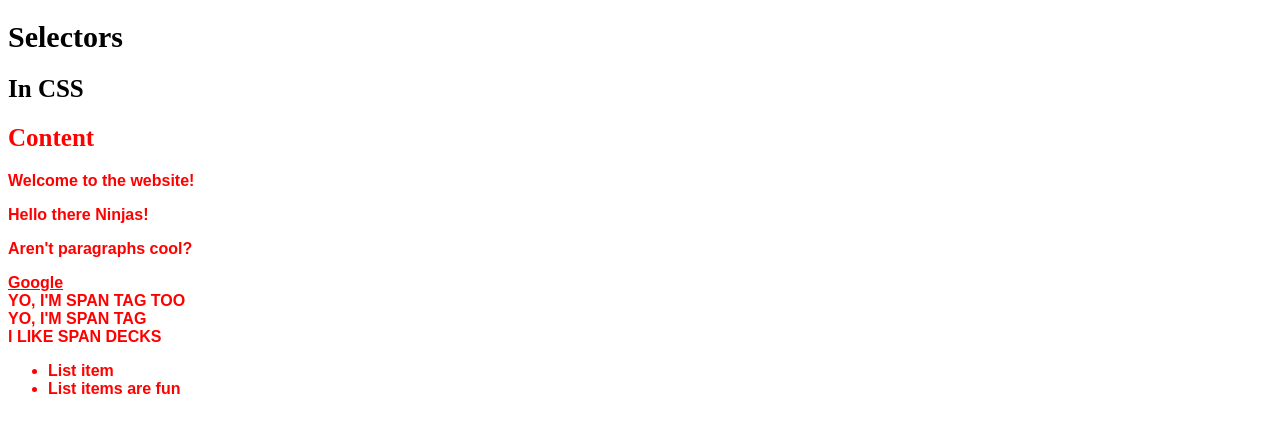
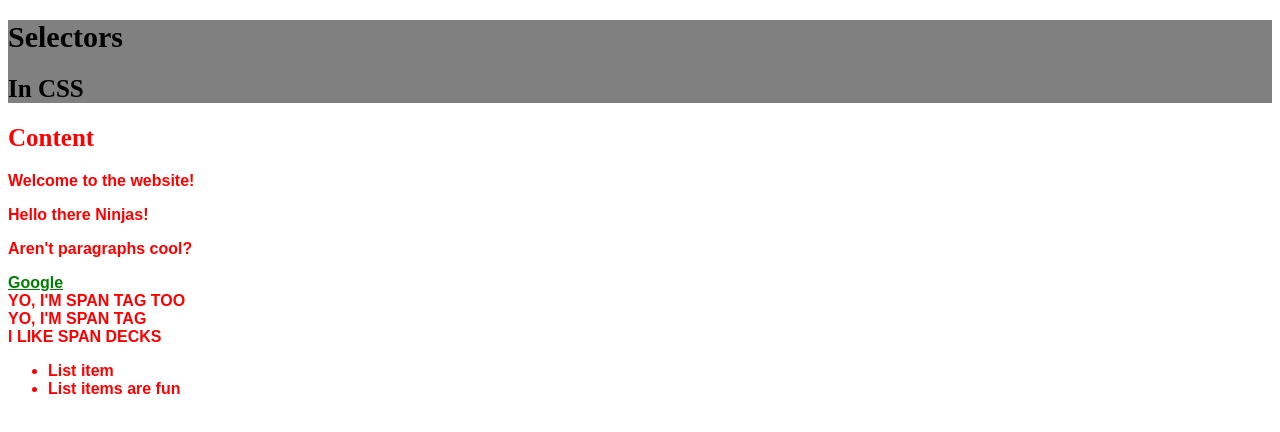
Before and after one commit to rafal-jaszewski/css-for-beginners, a plain HTML site: page index.html in a window 1280 px wide. Drawn offline with Linux system fonts and the light colour scheme.

Commit message:
CSS modifications

```diff
--- a/css/syntax.css
+++ b/css/syntax.css
@@ -38,6 +38,13 @@ h2{
 .deck{
     color: red;
 }
+/*Select a p tag just after h2 tag*/
 #all-articles h2 + p{
     color: green;
 }
+div[id]{
+    background: grey;
+}
+a[href^=http]{
+    color: green;
+}
```
